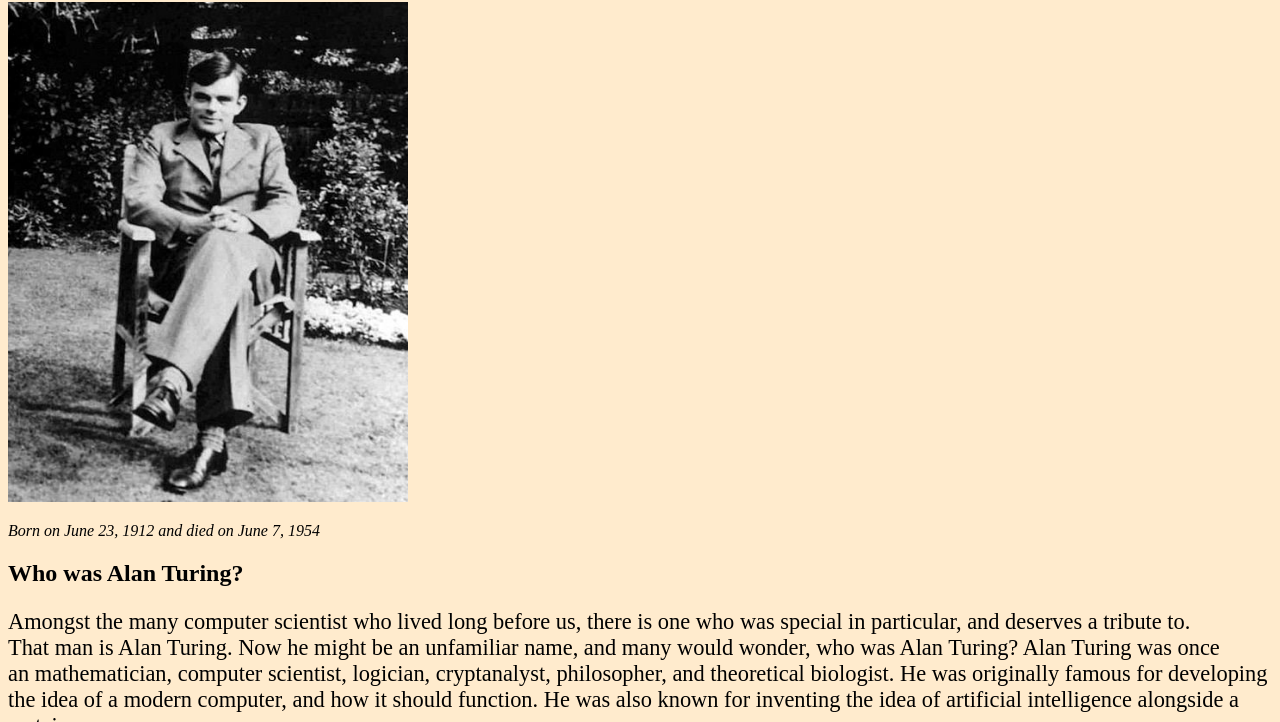
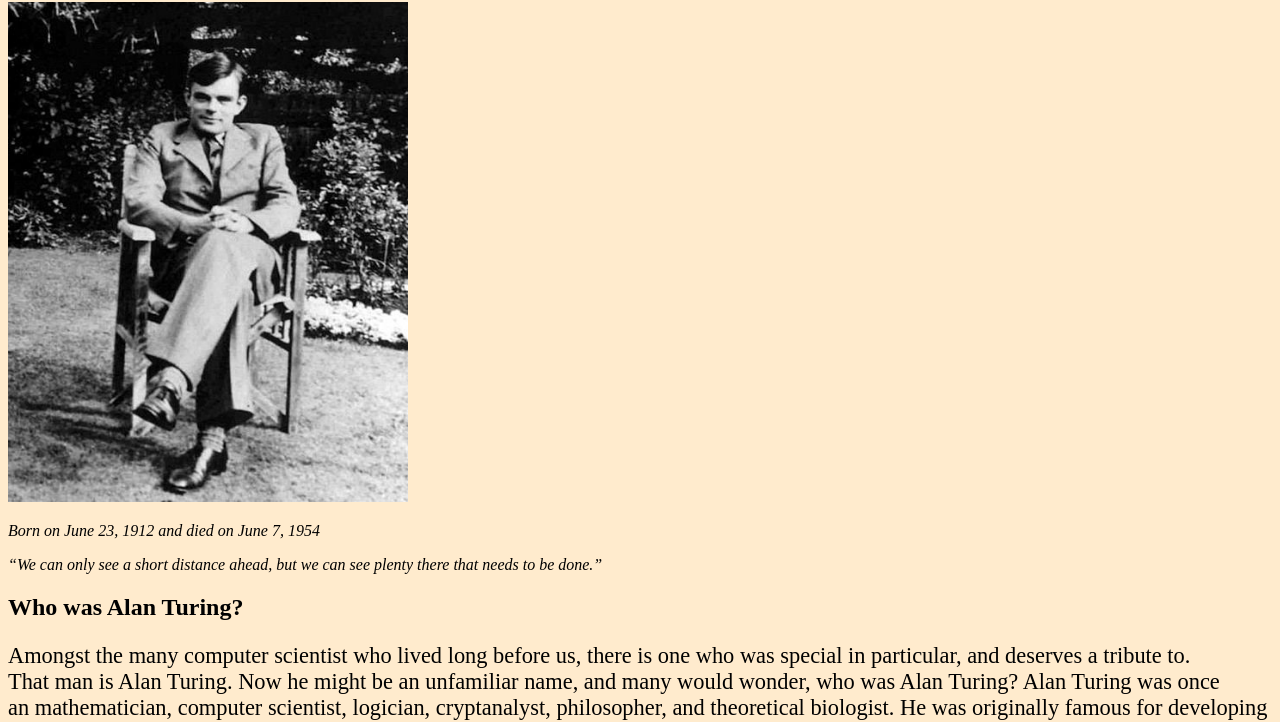
Before and after one commit to matthias-bo/assignment-02, a plain HTML site: page index.html in a window 1280 px wide. Shown: the part 78-800 px from the top of the page. Drawn offline with Linux system fonts and the light colour scheme.

Commit message:
commit message

```diff
--- a/index.html
+++ b/index.html
@@ -14,6 +14,7 @@
   <h1>Alan Mathison Turing</h1>
     <img src="./images/alanturing.jpg" alt="Alan Turing" style="width:400px;height:500px;">
     <p><i>Born on June 23, 1912 and died on June 7, 1954</i></p>
+    <p><i><q>We can only see a short distance ahead, but we can see plenty there that needs to be done.</q></i></p>
     <h2>Who was Alan Turing?</h2>
     <p style="font-size:140%;">Amongst the many computer scientist who lived long before us, there is one who was special in particular, and deserves a tribute to.<br>
     That man is Alan Turing. Now he might be an unfamiliar name, and many would wonder, who was Alan Turing? Alan Turing was once<br> an mathematician,
```
